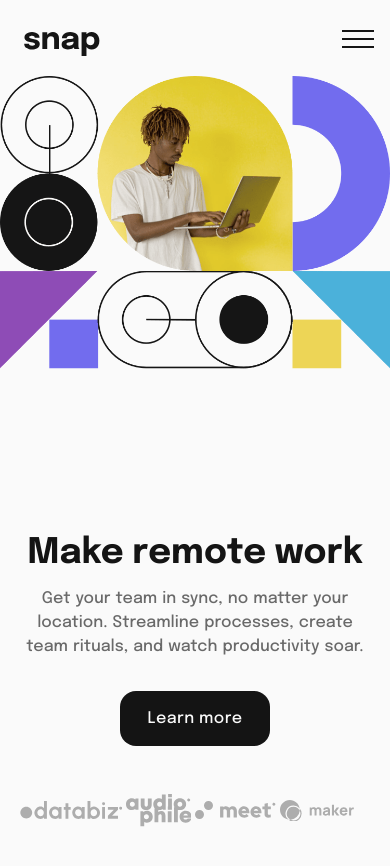
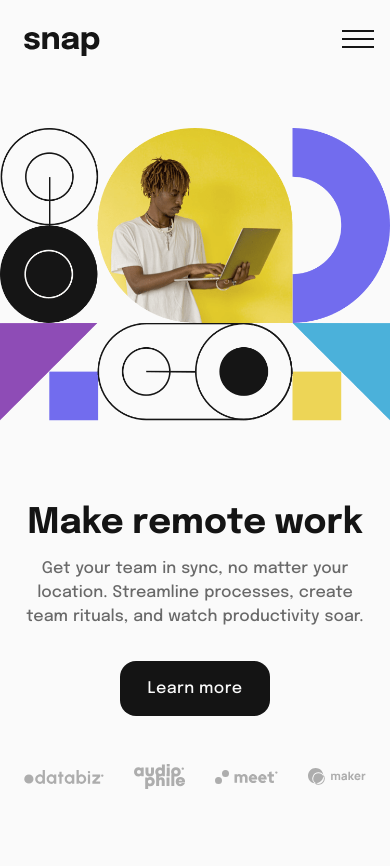
Before and after one commit to hrk-berserker27/Intro-section-with-dropdown-navigation, a Next.js app in the folder Next-app/: page / in a window 390 px wide. Shown: the top 866 px of the page. Built offline with nearby package versions, Linux system fonts and the light colour scheme.

Commit message:
fixed mobile layout

```diff
--- a/Next-app/styles/styles.scss
+++ b/Next-app/styles/styles.scss
@@ -263,11 +263,10 @@ main {
         padding-bottom: 0;
         padding-top: 1em;
         justify-content: center;
-        min-height: 137vh;
     }
 
-    @media (max-width: 400px) {
-        min-height: 110vh;
+    @media (max-width: 450px) {
+        min-height: 130vh;
     }
 
     section {
@@ -379,11 +378,20 @@ main {
                 justify-content: space-evenly;
                 gap: 0;
                 flex-wrap: wrap;
-                padding-right: 1em;
+                padding-left: 0.5em;
+                padding-right: 0.5em;
                 margin-top: 0;
 
                 svg {
                     zoom: 90%;
+                }
+            }
+
+            @media (max-width: 500px) {
+                justify-content: space-between;
+
+                svg {
+                    zoom: 70%;
                 }
             }
         }
@@ -402,9 +410,14 @@ main {
 
         @media (max-width: 900px) {
             background-image: url(../public/images/image-hero-mobile.png);
+            flex-grow: 1;
+            background-size: contain;
+            background-position: center;
+        }
+
+        @media (max-width: 450px) {
             background-size: 100%;
-            flex-grow: 3;
-            background-position: 0% 0%;
+            padding-top: 3em;
         }
     }
 
```
